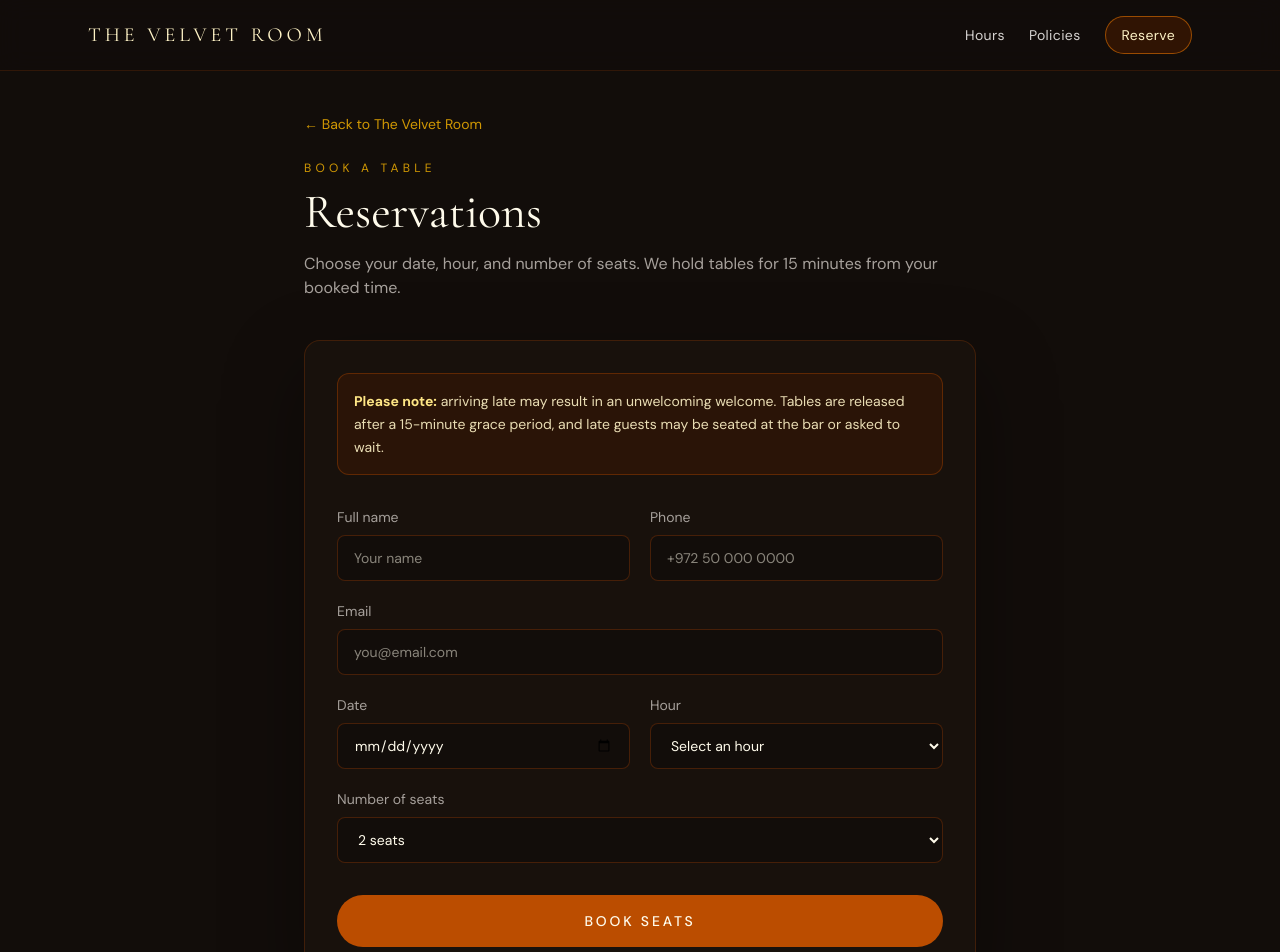
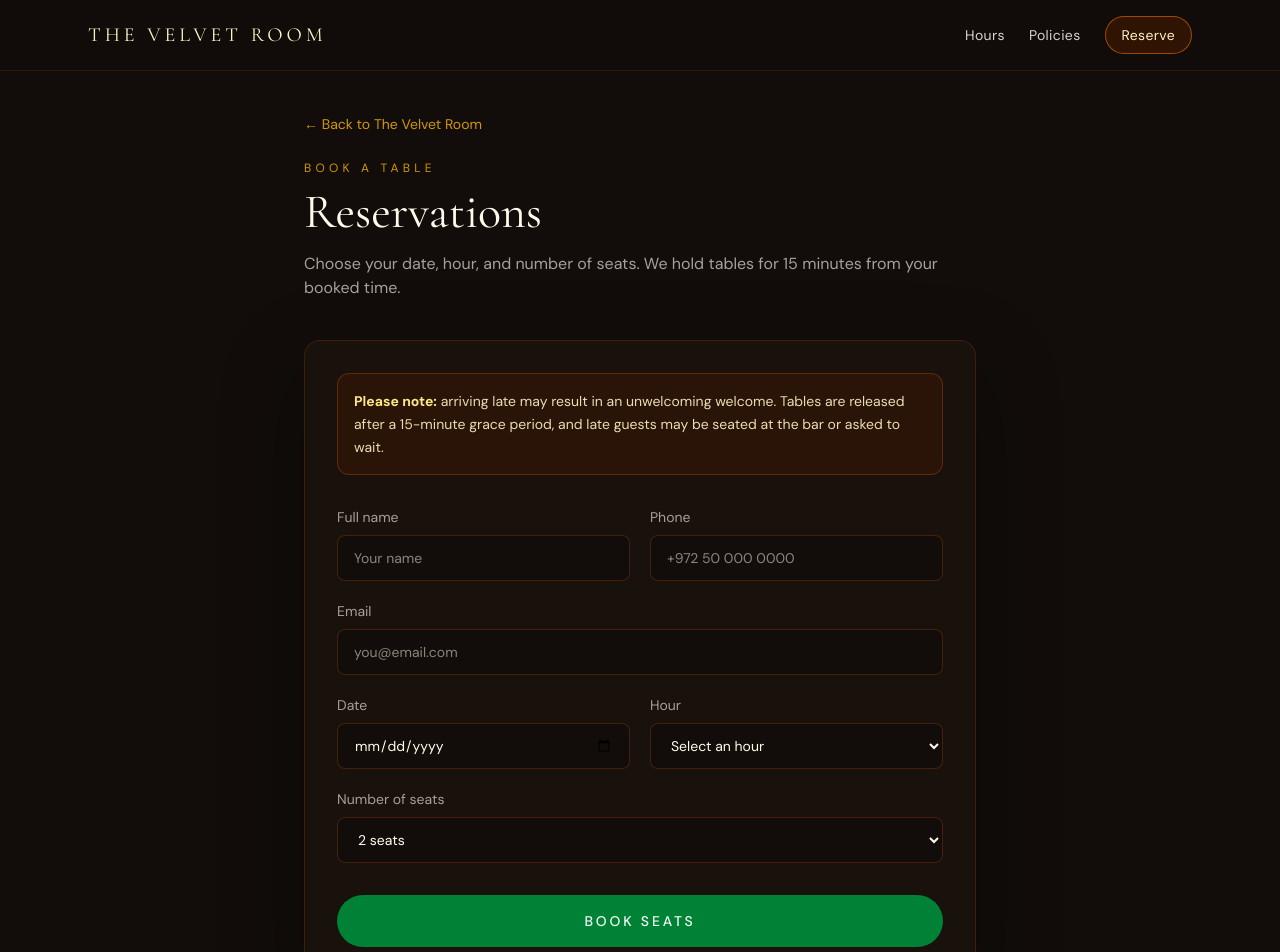
Before and after one commit to mws-cloud/velvet-room-b, a Next.js app: page /reservations in a window 1280 px wide. Shown: the top 952 px of the page. Built offline with nearby package versions, Linux system fonts and the light colour scheme.

Commit message:
dreamcoder-deploy: src/components/ReservationForm.tsx

```diff
--- a/src/components/ReservationForm.tsx
+++ b/src/components/ReservationForm.tsx
@@ -43,7 +43,7 @@ export function ReservationForm() {
           A confirmation will be sent to {form.email || form.phone}.
         </p>
         <p className="mt-6 text-sm text-amber-300/80">Please arrive on time — late arrivals may receive a less welcoming welcome.</p>
-        <Link href="/" className="mt-8 inline-block rounded-full border border-amber-600/60 px-6 py-3 text-sm tracking-wide text-amber-100 transition hover:border-amber-400">Back to home</Link>
+        <Link href="/" className="mt-8 inline-block rounded-full border border-green-600/60 px-6 py-3 text-sm tracking-wide text-green-100 transition hover:border-green-400">Back to home</Link>
       </div>
     );
   }
@@ -80,7 +80,7 @@ export function ReservationForm() {
           </select>
         </label>
       </div>
-      <button type="submit" className="mt-8 w-full rounded-full bg-amber-700 px-8 py-4 text-sm font-medium tracking-[0.2em] text-amber-50 uppercase transition hover:bg-amber-600">Book seats</button>
+      <button type="submit" className="mt-8 w-full rounded-full bg-green-700 px-8 py-4 text-sm font-medium tracking-[0.2em] text-green-50 uppercase transition hover:bg-green-600">Book seats</button>
     </form>
   );
 }
```
